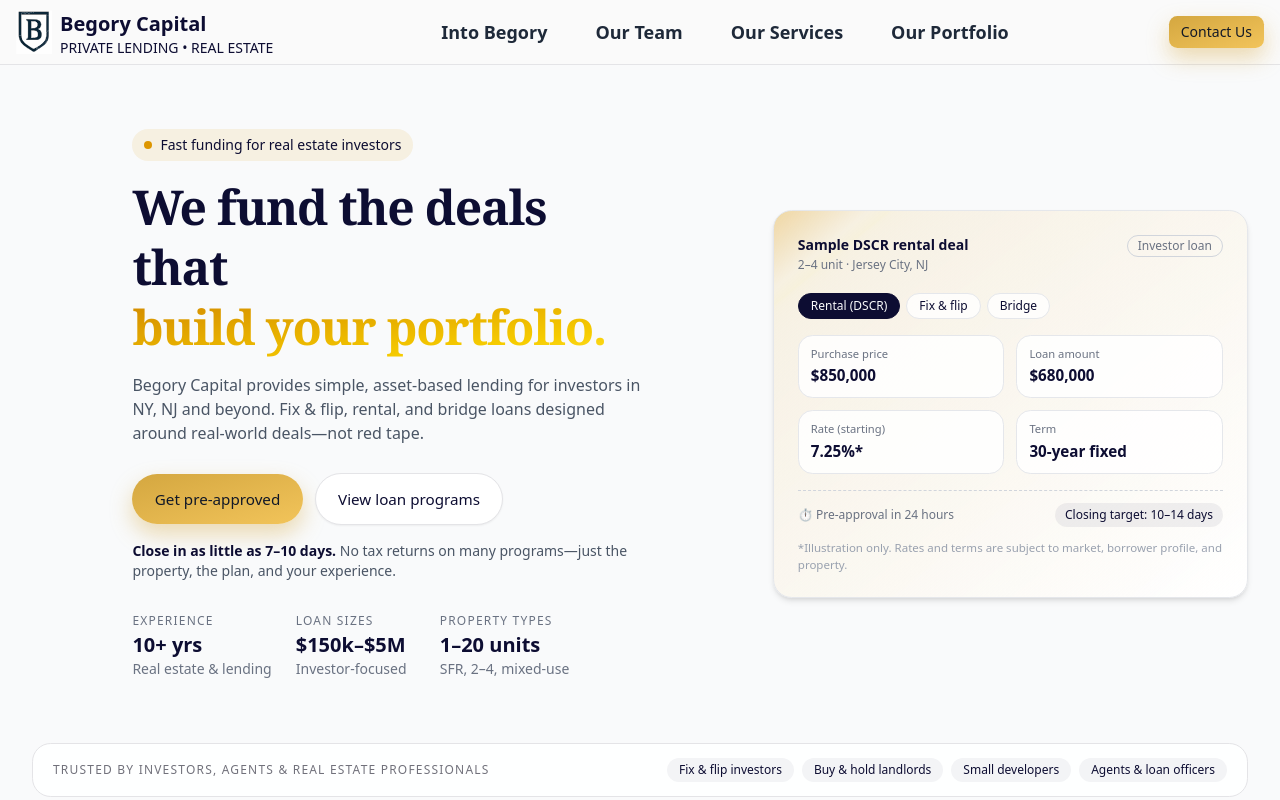
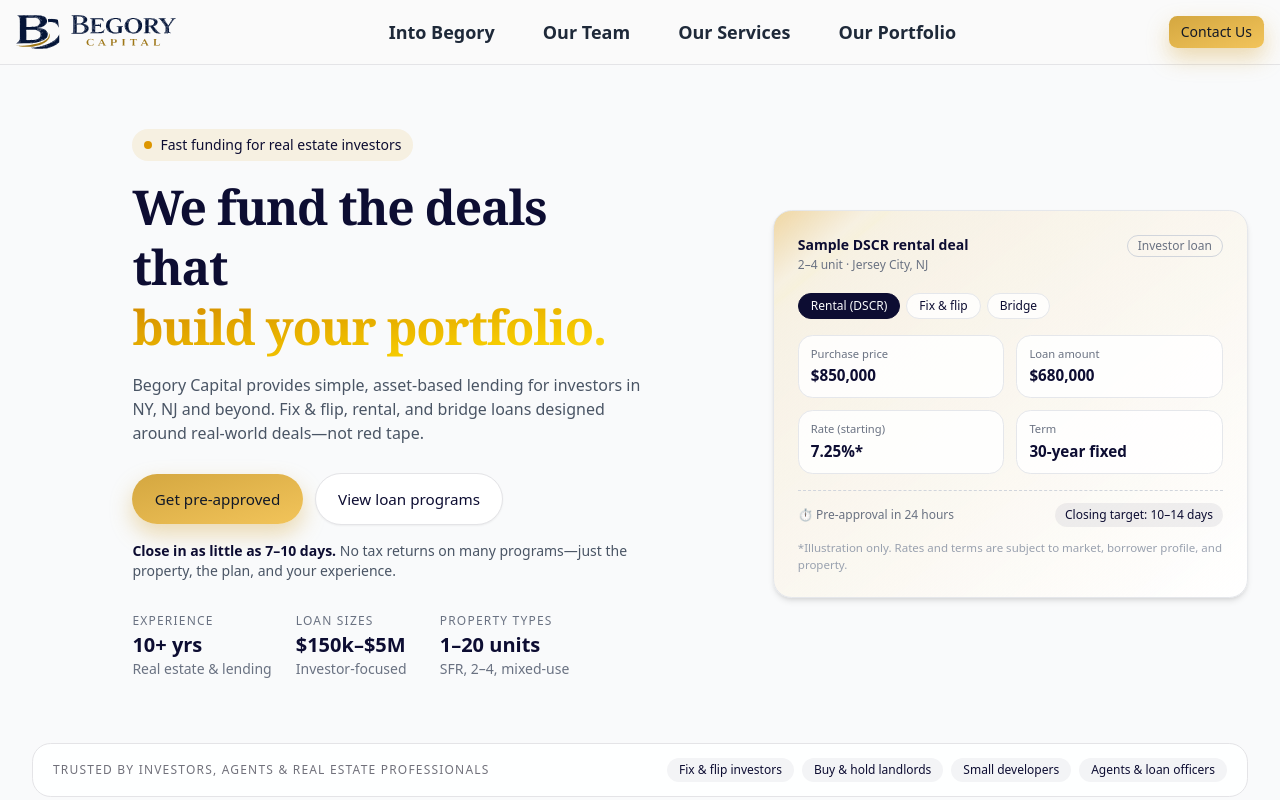
Before and after one commit to kwassef1/begory-capital, a Next.js app: page / in a window 1280 px wide. Shown: the top 800 px of the page. Built offline with nearby package versions, Linux system fonts and the light colour scheme.

Commit message:
change logo

```diff
--- a/src/components/header.tsx
+++ b/src/components/header.tsx
@@ -19,30 +19,14 @@ export default function Header() {
 
                 {/* Logo — centered on mobile, left-aligned on desktop */}
                 <div className="flex flex-1 lg:flex-none justify-center lg:justify-start">
-                    <div className="flex items-center">
+                    <Link title="Home" aria-label="Home Page" href="/">
                         <Image
                             src="/icon.svg"
-                            width={36}
-                            height={36}
-                            alt="Begory Icon"
+                            height={40}
+                            width={160}
+                            alt="Begory Capital"
                         />
-                        <Button
-                            className="text-xl font-bold px-2 mt-1 hover:bg-transparent"
-                            variant="ghost"
-                            asChild
-                        >
-                            <Link title="Home" aria-label="Home Page" href="/">
-                                <div>
-                                    <h2 className="text-xl font-bolder">
-                                        Begory Capital
-                                    </h2>
-                                    <h1 className="hidden sm:block text-sm font-medium">
-                                        PRIVATE LENDING • REAL ESTATE
-                                    </h1>
-                                </div>
-                            </Link>
-                        </Button>
-                    </div>
+                    </Link>
                 </div>
 
                 {/* Desktop nav — center */}
```
Also changed, not shown: public/icon.svg, 1 other file (tests, documents, lock files or other folders).
